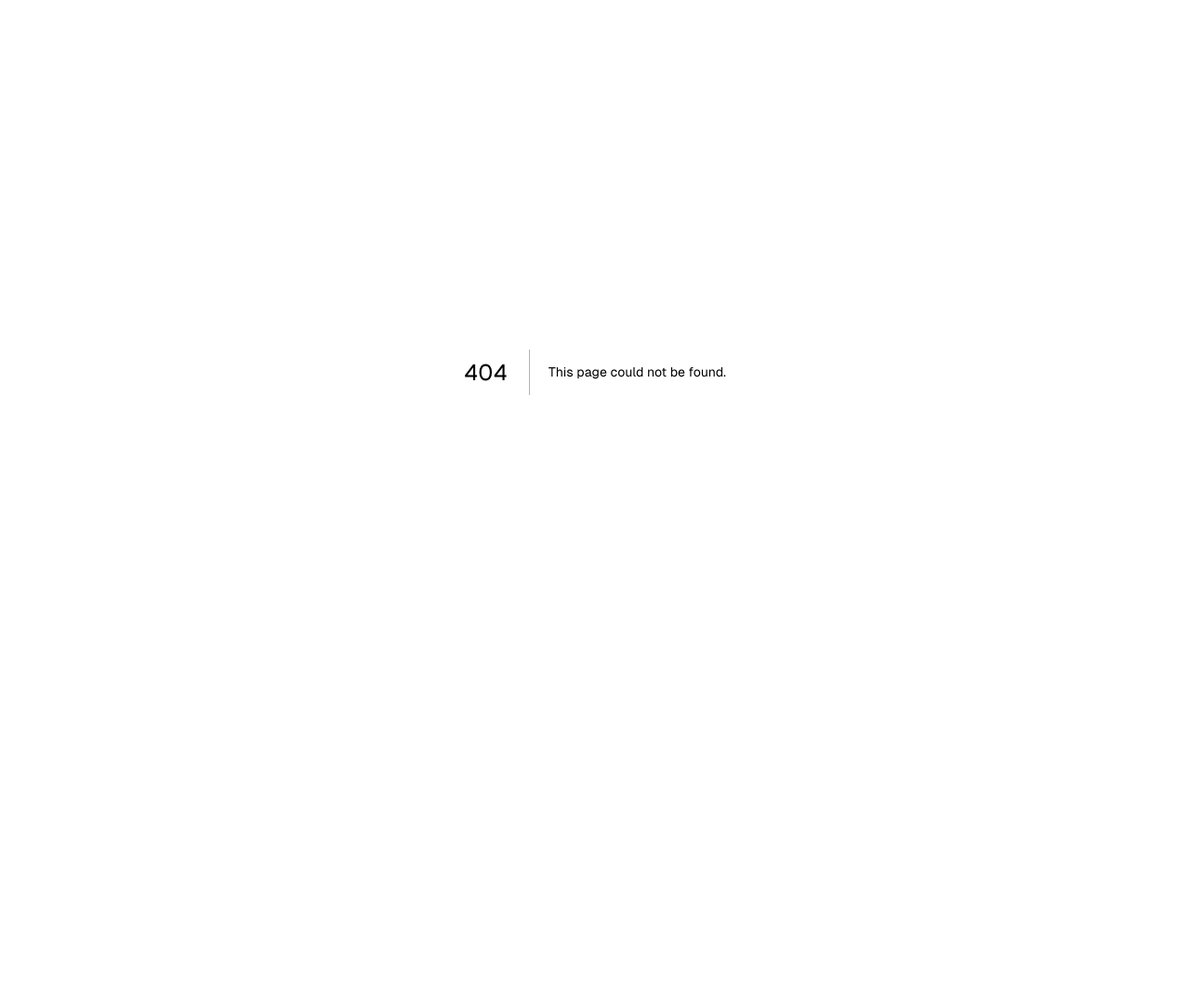
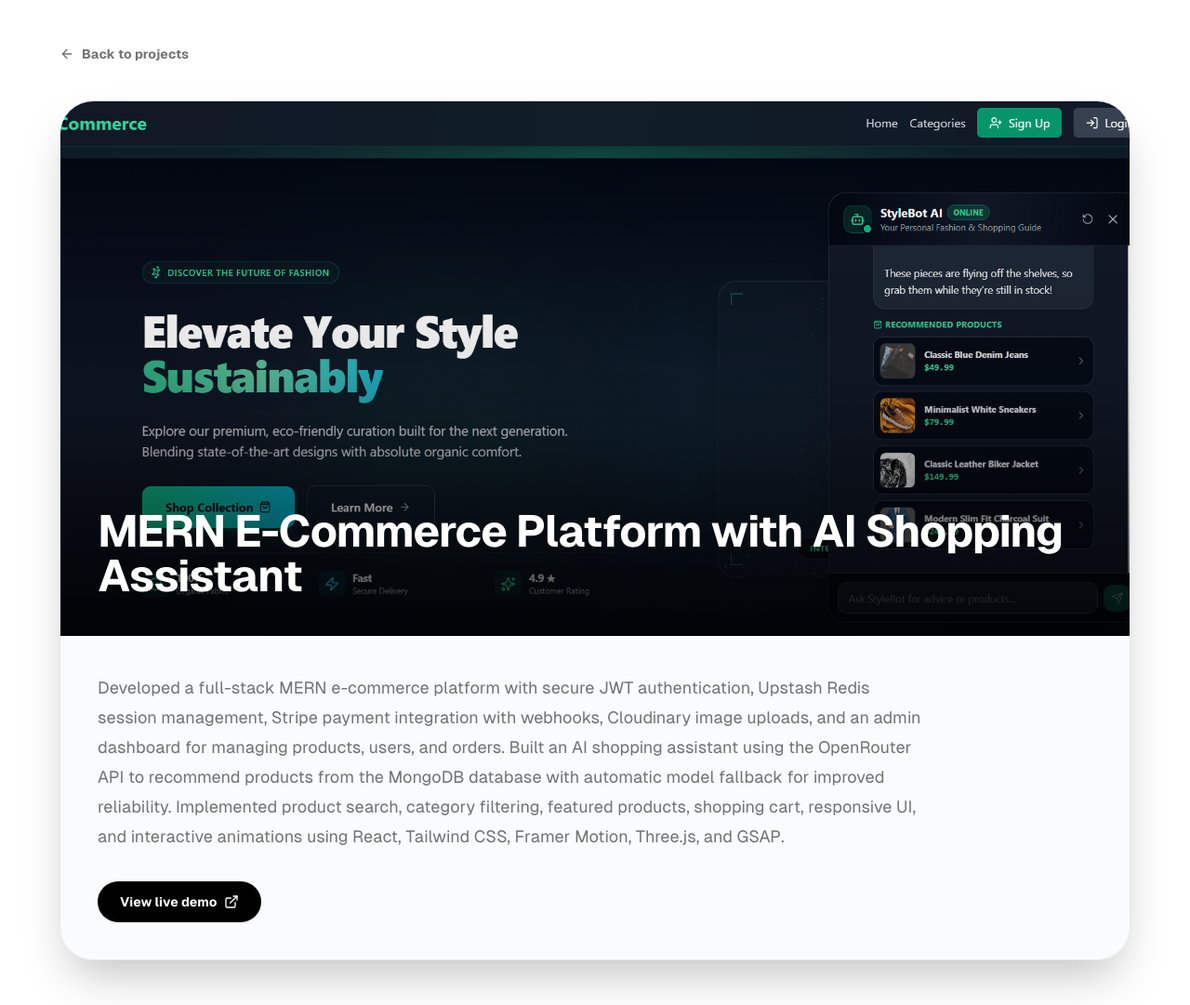
Before and after one commit to sameerjohn1/sameer-john-portfolio, a Next.js app: page /projects/1 in a window 1280 px wide. Before the commit this address had no page. Shown: the whole page at 93% size. Before the commit the page ends 800 px from the top, so only its background shows below. Built offline with nearby package versions, Linux system fonts and the light colour scheme; what lightswind would draw is missing.

Commit message:
projects details page add

```diff
--- /dev/null
+++ b/app/projects/[id]/page.tsx
@@ -0,0 +1,73 @@
+import Link from "next/link";
+import { ArrowLeft, ExternalLink } from "lucide-react";
+import { projects } from "@/data/projects";
+
+interface ProjectDetailsPageProps {
+  params: Promise<{ id: string }>;
+}
+
+export default async function ProjectDetailsPage({
+  params,
+}: ProjectDetailsPageProps) {
+  const { id } = await params;
+  const project = projects.find((item) => String(item.id) === id);
+
+  if (!project) {
+    return (
+      <main className="flex min-h-screen flex-col items-center justify-center gap-5 px-6 text-center">
+        <h1 className="text-3xl font-bold">Project not found</h1>
+        <Link
+          href="/#projects"
+          className="inline-flex items-center gap-2 rounded-full bg-foreground px-5 py-3 text-sm font-semibold text-background transition-opacity hover:opacity-80"
+        >
+          <ArrowLeft className="h-4 w-4" />
+          Back to projects
+        </Link>
+      </main>
+    );
+  }
+
+  return (
+    <main className="min-h-screen px-6 py-8 md:px-10 md:py-12">
+      <div className="mx-auto max-w-6xl">
+        <Link
+          href="/#projects"
+          className="mb-10 inline-flex items-center gap-2 text-sm font-semibold text-muted-foreground transition-colors hover:text-foreground"
+        >
+          <ArrowLeft className="h-4 w-4" />
+          Back to projects
+        </Link>
+
+        <article className="overflow-hidden rounded-[2.25rem] border border-foreground/10 bg-background/80 shadow-2xl backdrop-blur-sm">
+          <div className="relative aspect-video w-full bg-neutral-950 md:aspect-[2/1]">
+            <img
+              src={project.image}
+              alt={project.title}
+              className="h-full w-full object-cover"
+            />
+            <div className="absolute inset-0 bg-gradient-to-t from-black/75 via-black/10 to-transparent" />
+            <h1 className="absolute bottom-6 left-6 right-6 text-3xl font-extrabold tracking-tight text-white md:bottom-10 md:left-10 md:right-10 md:text-5xl">
+              {project.title}
+            </h1>
+          </div>
+
+          <div className="p-6 md:p-10">
+            <p className="max-w-4xl text-base leading-8 text-muted-foreground md:text-lg">
+              {project.subtitle}
+            </p>
+
+            <a
+              href={project.link}
+              target="_blank"
+              rel="noreferrer"
+              className="mt-8 inline-flex items-center gap-2 rounded-full bg-foreground px-6 py-3 text-sm font-semibold text-background transition-transform hover:-translate-y-0.5"
+            >
+              View live demo
+              <ExternalLink className="h-4 w-4" />
+            </a>
+          </div>
+        </article>
+      </div>
+    </main>
+  );
+}
--- a/src/components/ProjectsSection/ProjectsSection.tsx
+++ b/src/components/ProjectsSection/ProjectsSection.tsx
@@ -26,7 +26,7 @@ export const ProjectsSection = () => {
         {projects.map((project, i) => (
           <motion.a
             key={project.id}
-            href={project.link}
+            href={`/projects/${project.id}`}
             className={`group relative overflow-hidden rounded-[2.25rem] block shadow-xl border border-foreground/10 ${project.gridClass}`}
             initial={{ opacity: 0, y: 30 }}
             whileInView={{ opacity: 1, y: 0 }}
@@ -53,9 +53,6 @@ export const ProjectsSection = () => {
                   <h3 className="text-2xl md:text-3xl font-extrabold text-white mb-2 tracking-tight drop-shadow-md">
                     {project.title}
                   </h3>
-                  <p className="text-sm md:text-base font-medium text-white/80 opacity-90 group-hover:opacity-100 transition-opacity duration-300">
-                    {project.subtitle}
-                  </p>
                 </div>
 
                 {/* Arrow Action Icon */}
--- a/src/data/projects.js
+++ b/src/data/projects.js
@@ -1,4 +1,4 @@
-export const projects = [
+export const  projects = [
   {
     id: 1,
     title: "MERN E-Commerce Platform with AI Shopping Assistant",
```
